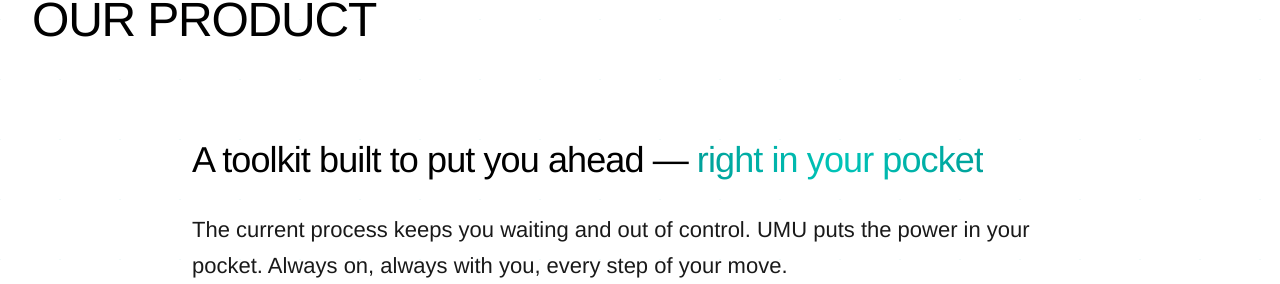
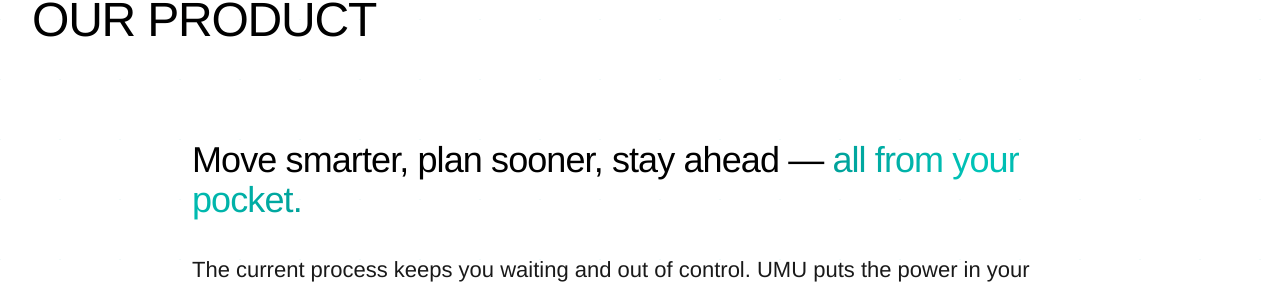
Before and after one commit to DevMysticCode/openproperty_new_website, a React (Vite) app: page / in a window 1280 px wide. Shown: the part 5526-5810 px from the top of the page. Built offline with nearby package versions, Linux system fonts and the light colour scheme.

Commit message:
Changes by Alex

```diff
--- a/src/components/AboutUs.tsx
+++ b/src/components/AboutUs.tsx
@@ -124,7 +124,7 @@
       number: '01.',
       title: 'The Now',
       description:
-        'The property process as it stands today is broken, and the numbers prove it/ it’s you paying the price. Every year, over a third of UK house sales collapse before completion, costing consumers more than £590 million. The average transaction drags on for 5–6 months, leaving buyers and sellers in limbo and vulnerable to chain breaks. Meanwhile, updates are scarce and fragmented, with information spread across estate agents, solicitors, and lenders who all work to their own schedules, not yours. The result? Stress, wasted time, lost money, and a system that leaves you powerless during one of the most important moments of your life.',
+        'The property process as it stands today is broken - the numbers prove it and it’s you paying the price. Every year, over a third of UK house sales collapse before completion, costing consumers more than £590 million. The average transaction drags on for 5–6 months, leaving buyers and sellers in limbo and vulnerable to chain breaks. Meanwhile, updates are scarce and fragmented, with information spread across estate agents, solicitors, and lenders who all work to their own schedules, not yours. The result? Stress, wasted time, lost money, and a system that leaves you powerless during one of the most important moments of your life.',
       delay: 0,
     },
     {
@@ -397,7 +397,7 @@
       {/* OUR Why section */}
       <section
         ref={whyRef}
-        className="relative py-24 bg-gradient-to-b from-[#00A19A] via-[#00b5ad] to-[#00c9bf] overflow-hidden px-6 sm:px-8"
+        className="relative py-24 bg-gradient-to-b from-[#00A19A] via-[#00b5ad] to-[#00c9bf] overflow-hidden mx-auto px-6 sm:px-8"
       >
         <motion.div className="absolute inset-0 opacity-10" style={{ y }}>
           <div
@@ -415,9 +415,9 @@
           initial={{ opacity: 0, y: 100 }}
           animate={isWhyInView ? { opacity: 1, y: 0 } : { opacity: 0, y: 100 }}
           transition={{ duration: 1.5, ease: [0.23, 1, 0.32, 1] }}
-          className="text-start mb-20"
+          className="text-start mb-20 max-w-7xl mx-auto"
         >
-          <h1 className="text-3xl sm:text-4xl lg:text-5xl font-light mb-8 tracking-tight leading-tight uppercase">
+          <h1 className="text-3xl sm:text-4xl lg:text-5xl font-light mb-8 tracking-tight leading-tight uppercase ">
             OUR WHY
           </h1>
         </motion.div>
--- a/src/components/MobileAppSection.tsx
+++ b/src/components/MobileAppSection.tsx
@@ -92,9 +92,9 @@
 
           <div className="max-w-4xl mx-auto mt-16 text-start">
             <h2 className="text-2xl sm:text-3xl lg:text-4xl font-light mb-8 tracking-tight leading-tight text-black">
-              A toolkit built to put you ahead —{' '}
+              Move smarter, plan sooner, stay ahead —{' '}
               <span className="bg-gradient-to-r from-[#00a19a] via-[#00c4b8] to-[#00a19a] bg-clip-text text-transparent">
-                right in your pocket
+                all from your pocket.
               </span>
             </h2>
 
--- a/src/components/PillarsSection.tsx
+++ b/src/components/PillarsSection.tsx
@@ -74,10 +74,10 @@
   },
   {
     id: 6,
-    title: 'Learn & Earn',
-    subtitle: 'Earn rewards when you learn with our AI powered education hub.',
+    title: 'Effortless Learning',
+    subtitle: 'Learning made simple with our AI powered education hub.',
     type: 'video',
-    video: '/pillars/LearningVid.mp4',
+    video: '/pillars/LearningVId.mp4',
     videoPlaceholder: true,
     icon: Building2,
     gradient: 'from-teal-500 to-blue-500',
```
